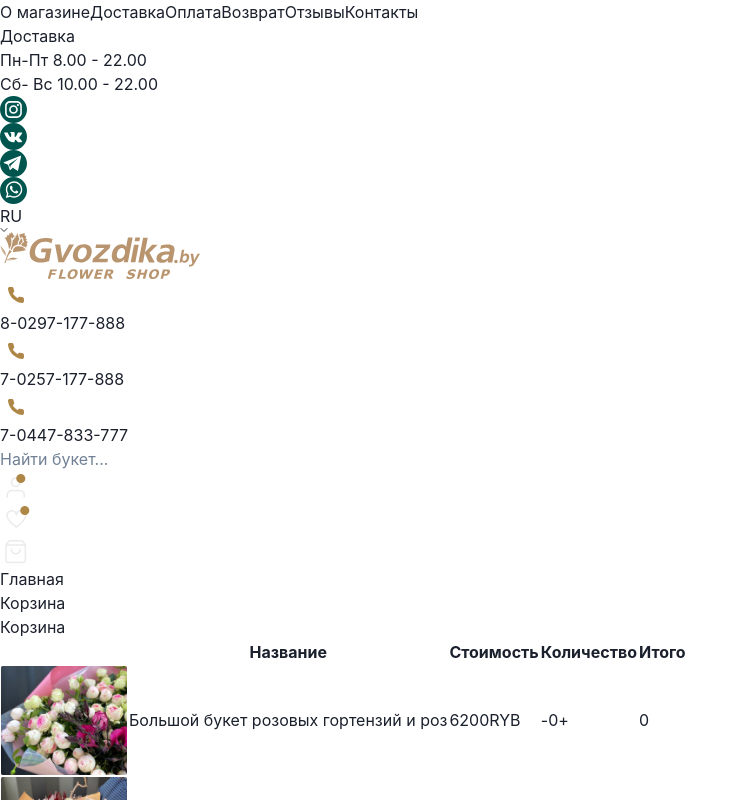
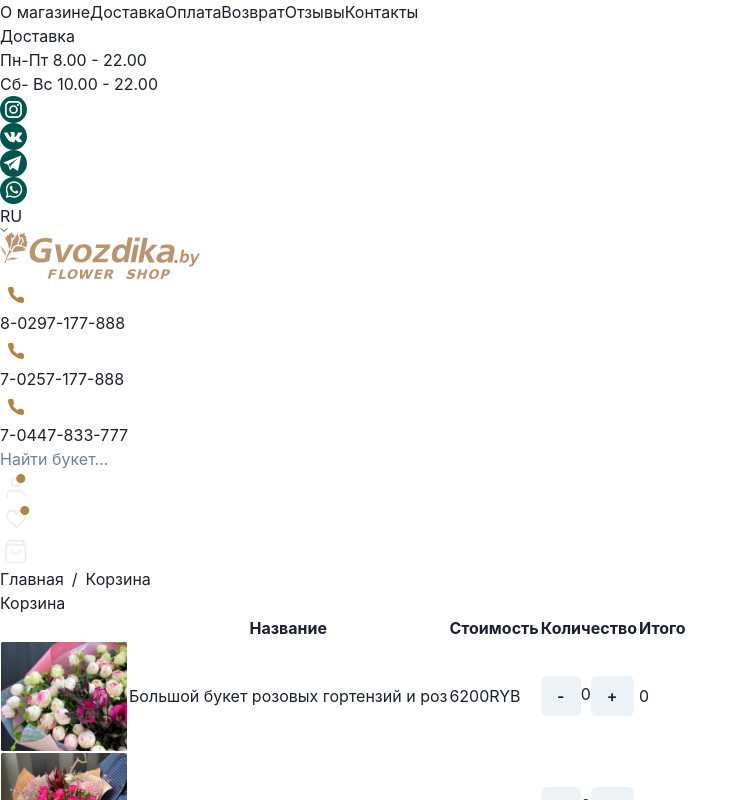
Before and after one commit to AnnVinogradova/flower.next.js-2, a Next.js app: page /cart in a window 1280 px wide. Shown: the top 800 px of the page, without its empty margins (0-748 px from the left). Built offline with nearby package versions, Linux system fonts and the light colour scheme.

Commit message:
Хлебные крошки

```diff
--- a/components/AboutCart/AboutCart.js
+++ b/components/AboutCart/AboutCart.js
@@ -1,7 +1,12 @@
+
 import { useState, useEffect } from 'react';
 import Rift from '../Rifts/Rift.js'
-import { Link, Button } from '@chakra-ui/react'
-
+import { Link as ChakraLink, Button } from '@chakra-ui/react'
+import {
+	Breadcrumb,
+	BreadcrumbItem,
+	BreadcrumbLink,
+} from '@chakra-ui/react'
 
 export default function AboutCart() {
 	const [items, setItems] = useState([
@@ -45,12 +50,15 @@ export default function AboutCart() {
 	};
 
 	return <>
-		<div>
-			<ul class="breadcrumb">
-				<li><a href="main">Главная</a></li>
-				<li><a href="cart">Корзина</a></li>
-			</ul>
-		</div>
+		<Breadcrumb>
+      <BreadcrumbItem>
+        <BreadcrumbLink href="#">Главная</BreadcrumbLink>
+      </BreadcrumbItem>
+
+      <BreadcrumbItem>
+        <BreadcrumbLink href="#">Корзина</BreadcrumbLink>
+      </BreadcrumbItem>
+    </Breadcrumb>
 		<h2>Корзина</h2>
 		<table>
 			<thead>
@@ -76,9 +84,9 @@ export default function AboutCart() {
 						<td>{item.name}</td>
 						<td>{item.price}RYB</td>
 						<td>
-							<button onClick={() => handleDecreaseQuantity(item)}>-</button>
+							<Button onClick={() => handleDecreaseQuantity(item)}>-</Button>
 							{item.quantity}
-							<button onClick={() => handleIncreaseQuantity(item)}>+</button>
+							<Button onClick={() => handleIncreaseQuantity(item)}>+</Button>
 						</td>
 						<td>{item.price * item.quantity}</td>
 					</tr>
@@ -87,15 +95,15 @@ export default function AboutCart() {
 		</table>
 		<form>
 			<input type='text' placeholder='Введите промокод'></input>
-			<button>Применить</button>
+			<Button>Применить</Button>
 		</form>
 		<div>
 			<p>К оплате {total}RYB</p>
-			<Link href="/order" passHref>
+			<ChakraLink href="/order" passHref>
 				<Button as="a" onClick={handlePay}>
 					Перейти к оформлению
 				</Button>
-			</Link>
+			</ChakraLink>
 		</div>
 		<Rift />
 	</>
```
